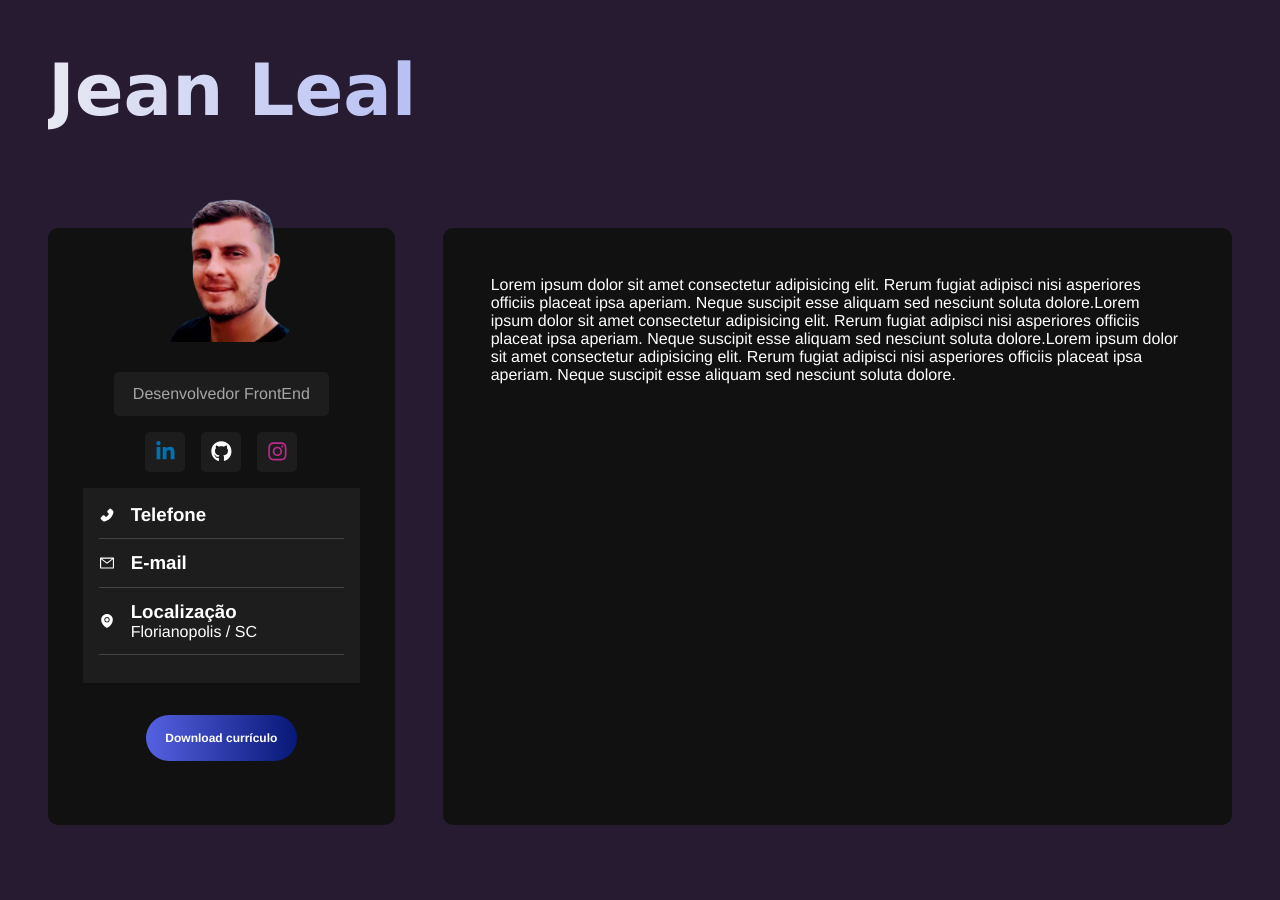
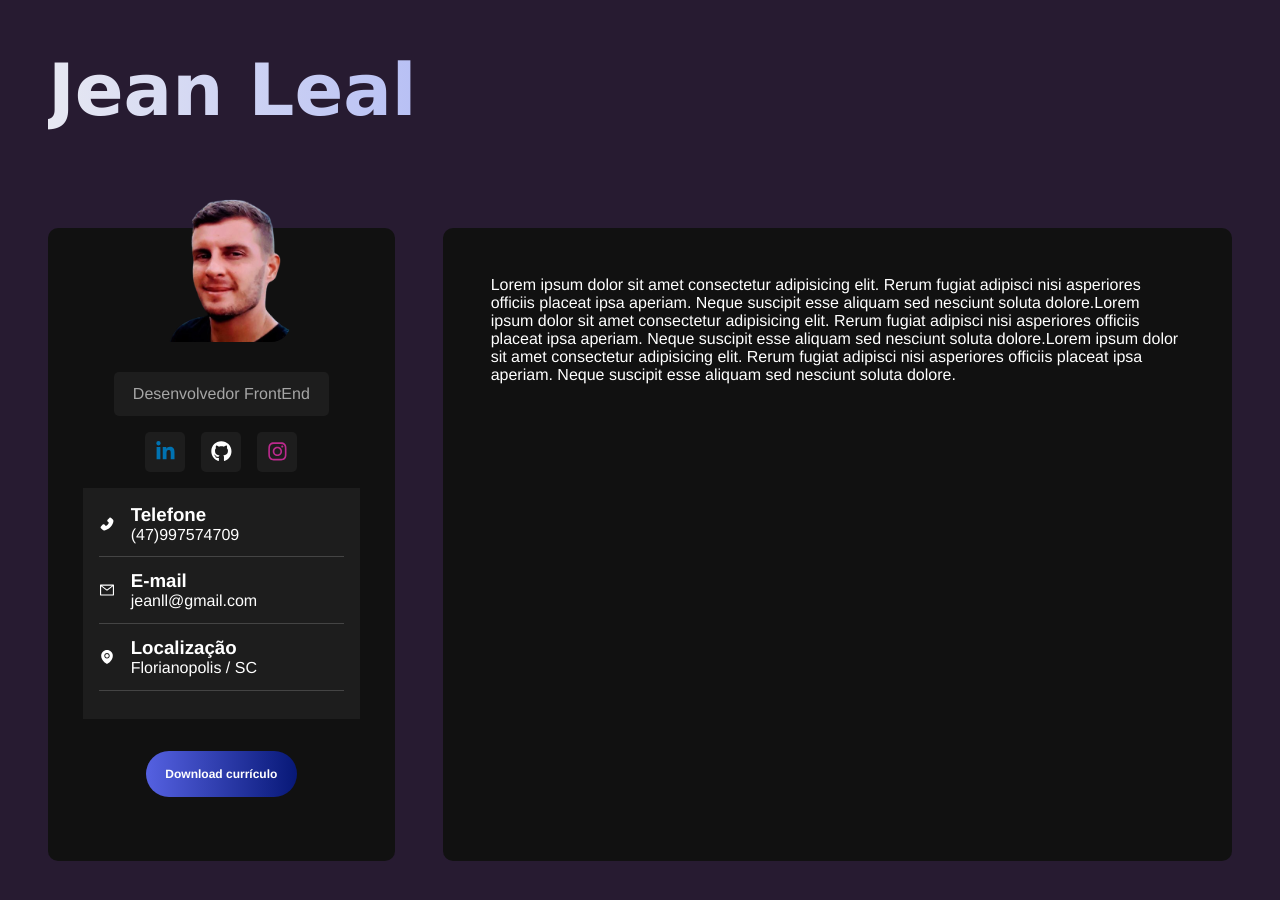
Before and after one commit to Jeanll7/perfil, a React (Vite) app: page / in a window 1280 px wide. Shown: the top 900 px of the page. Before the commit the page ends 873 px from the top, so only its background shows below. Built offline with nearby package versions, Linux system fonts and the light colour scheme.

Commit message:
Update Information.jsx

```diff
--- a/src/components/Information.jsx
+++ b/src/components/Information.jsx
@@ -10,14 +10,14 @@ const Information = () => {
               <AiFillPhone id="phone-icon" />
               <div>
                 <h3>Telefone</h3>
-                {/* <p>(47)99999-99999</p> */}
+                <p>(47)997574709</p>
             </div>
           </div>
       <div className="info-card">
         <AiOutlineMail id="email-icon" />
         <div>
           <h3>E-mail</h3>
-          {/* <p>jeanleall@gmail.com</p> */}
+          <p>jeanll@gmail.com</p>
         </div>
       </div>
       <div className="info-card">
```
